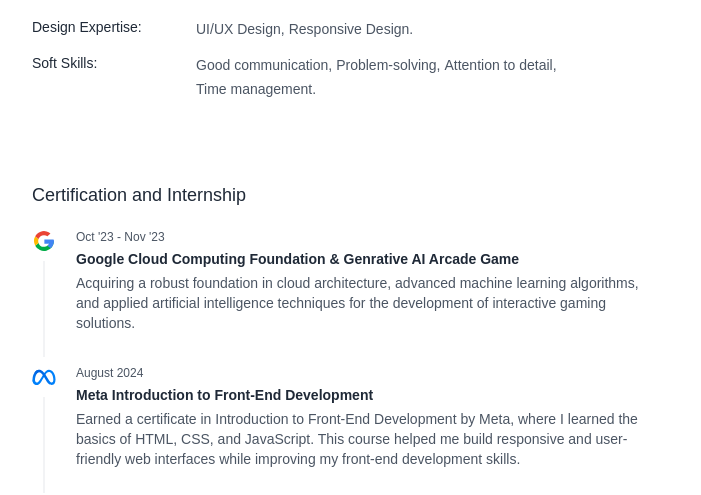
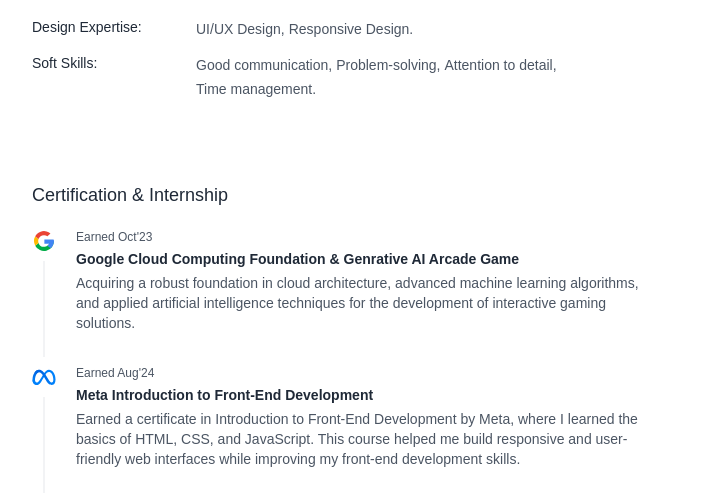
Before and after one commit to satyajeetsinghz/satyajeet-portfolio, a React (Vite) app: page / in a window 1280 px wide. Shown: the part 954-1449 px from the top of the page, without its empty margins (296-997 px from the left). Built offline with nearby package versions, Linux system fonts and the light colour scheme; a web font is replaced by a local one.

Commit message:
Certification subtitle changed

```diff
--- a/src/components/WorkExperience.jsx
+++ b/src/components/WorkExperience.jsx
@@ -5,7 +5,7 @@
         <div id="work" className="flex min-h-fit items-start justify-center mb-8 sm:mt-2">
             <div className='h-auto w-full bg-ed-300 mt-4 mb-4 mx-auto md:w-[40rem] bg-red-00'>
                 <h2 className="mb-5 mx-2 text-lg font-medium text-gray-800">
-                    Certification and Internship
+                    Certification & Internship
                 </h2>
 
                 {/* <!-- Timeline --> */}
@@ -139,7 +139,7 @@
                         {/* <!-- Right Content --> */}
                         <div className="grow pb-8 group-last:pb-0">
                             <h3 className="mb-1 text-xs text-gray-600 :text-neutral-400">
-                                Oct '23 - Nov '23
+                                Earned Oct'23
                             </h3>
 
                             <a href="https://www.cloudskillsboost.google/public_profiles/6b69d573-8391-4a7b-ab42-caf1dc4375bc">
@@ -178,7 +178,7 @@
                         {/* <!-- Right Content --> */}
                         <div className="grow pb-8 group-last:pb-0">
                             <h3 className="mb-1 text-xs text-gray-600 :text-neutral-400">
-                                August 2024
+                                Earned Aug'24
                             </h3>
 
                             <a href="https://coursera.org/share/e47b86759edc8a06092e5ac0a6164171">
```
